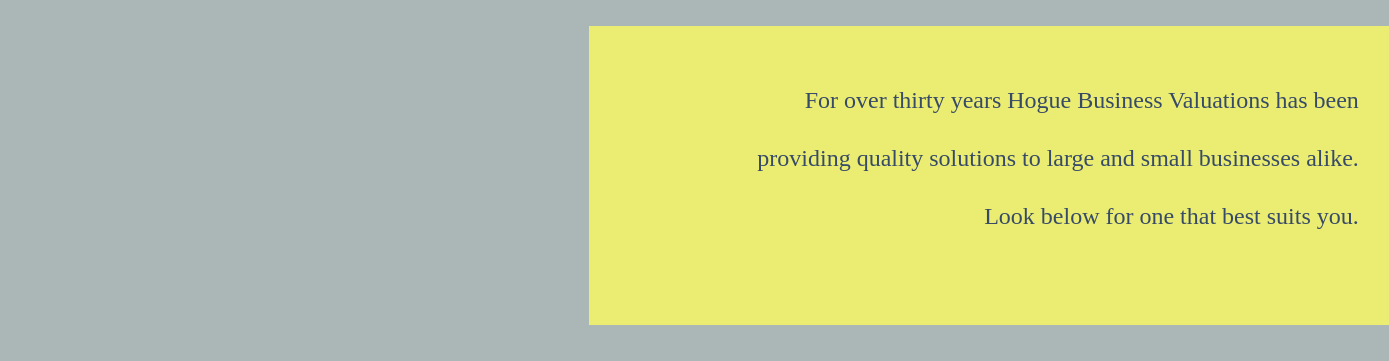
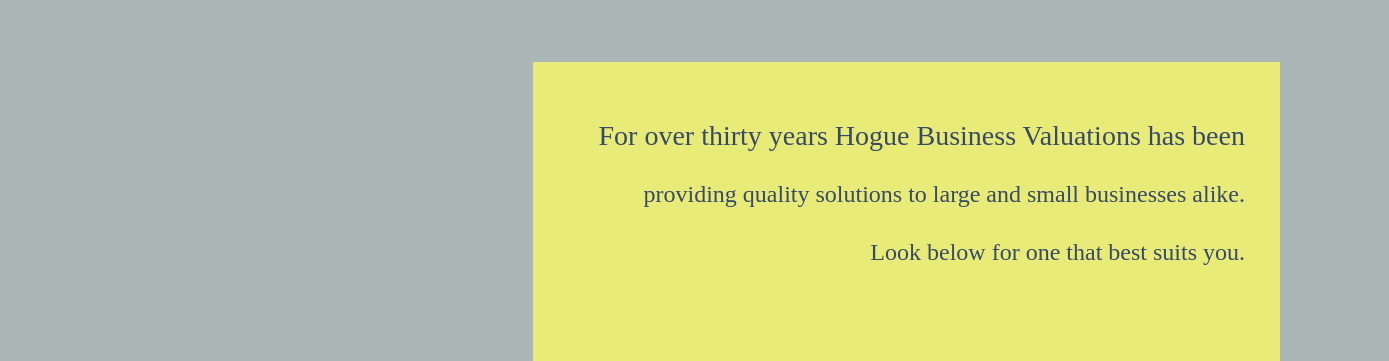
Before and after one commit to Hogue/consulting_website, a website: page index.html in a window 1280 px wide. Shown: the part 478-839 px from the top of the page, 1389 px wide, since content can reach past the window. Before the commit the page ends 803 px from the top, so only its background shows below. Drawn offline with Linux system fonts and the light colour scheme; a web font is replaced by a local one.

Commit message:
updated layout that is starting to scale

```diff
--- a/index.html
+++ b/index.html
@@ -41,11 +41,13 @@
             </div>
         </div>
 
-        <div class="container">
+        <div class="container-fluid">
             <div class="row">
-                <div class="test">
-                    <p class="intro-copy-one">For over thirty years Hogue Business Valuations has been</p>
-                    <p class="intro-copy-two">providing quality solutions to large and small businesses alike.</p>
+                <div class="col-md-offset-5 col-md-7 test">
+                    <p class="intro-copy-one">For over thirty years Hogue Business Valuations has been
+                    </p>
+                    <p class="intro-copy-two">providing quality solutions to large and small businesses alike.
+                    </p>
                     <p class="intro-copy-three">Look below for one that best suits you.
                     </p>
                 </div>
--- a/scss/_base.scss
+++ b/scss/_base.scss
@@ -100,19 +100,17 @@
     }
 
     .test {
-            background-color: rgba(252, 252, 98, 0.8);
+            background-color: rgba(252, 252, 98, 0.75);
             height: 299px;
-            width: 800px;
-            padding-right: 10px;
-            position: absolute;
-            top: 63%;
-            left: 46%;
+            margin-top: 55px;
+
+
 
             .intro-copy-one {
                 font-family: pier-regular;
                 color: #374A67;
                 text-align: right;
-                font-size: 24px;
+                font-size: 28px;
                 line-height: 48px;
                 padding-top: 50px;
                 padding-right: 20px;
```
Also changed, not shown: css/app.css.
